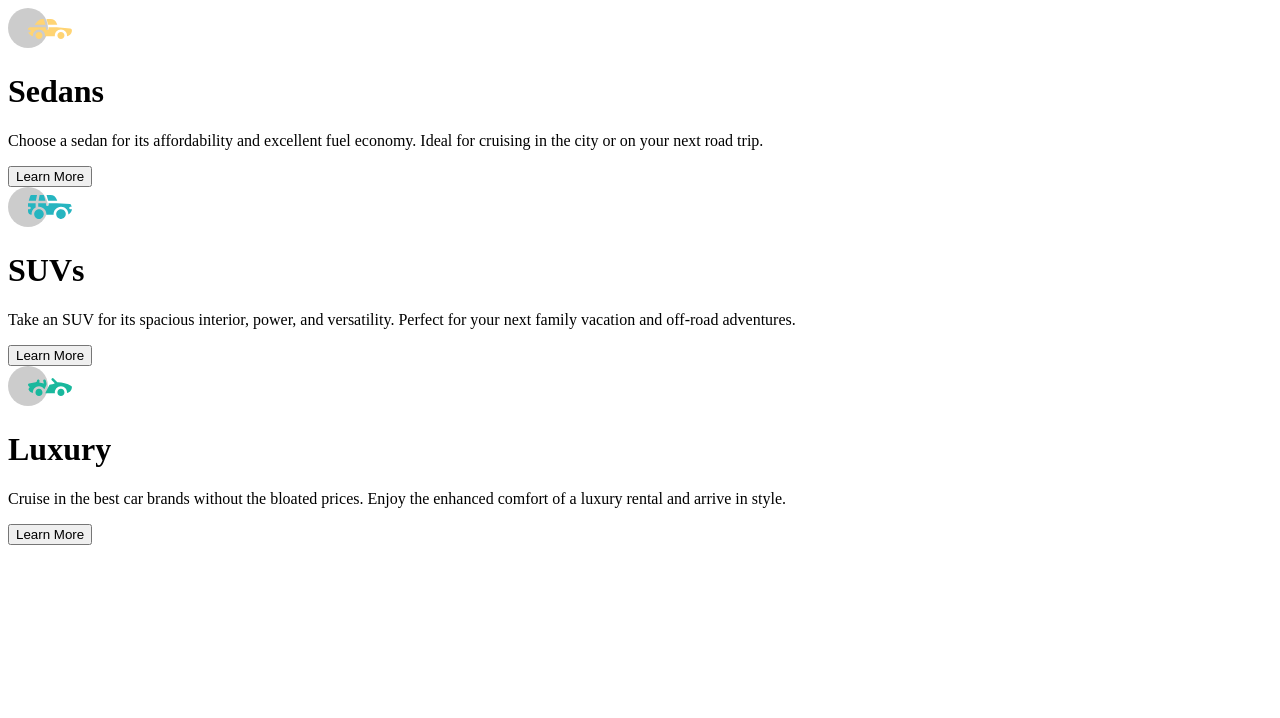
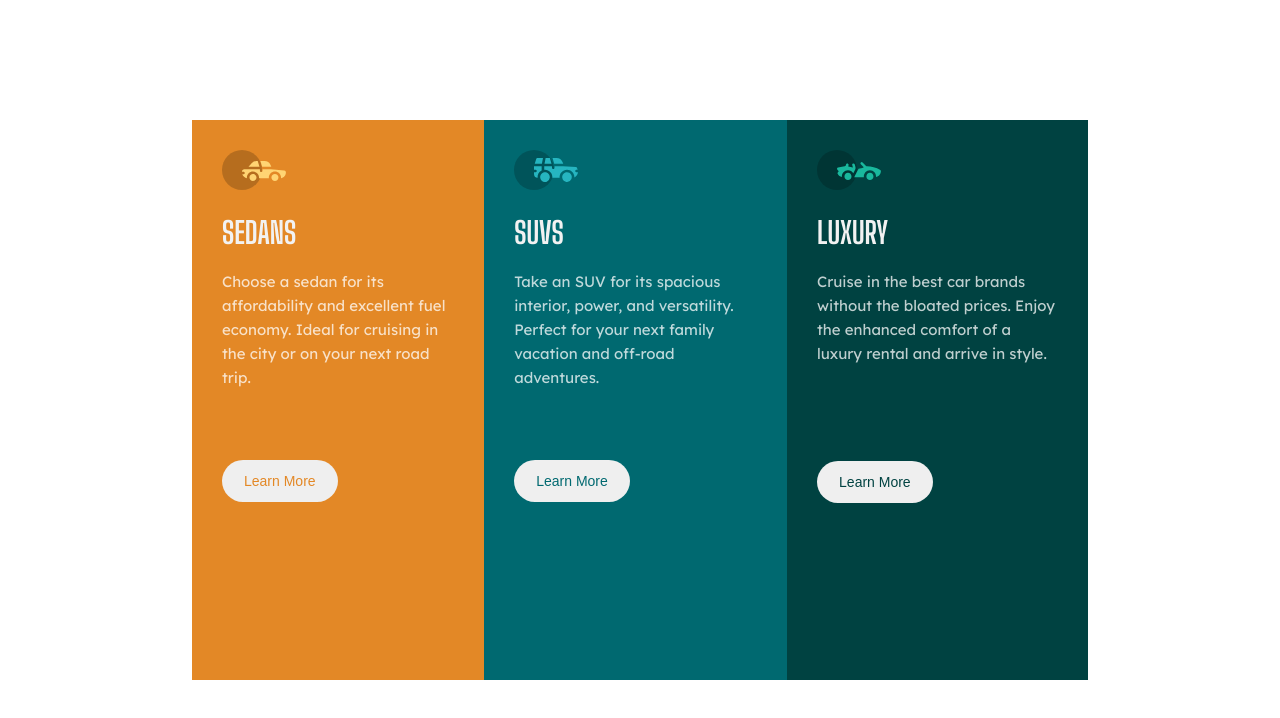
Before and after one commit to bijaylaxmibehera/3-column-preview-card, a plain HTML site: page index.html in a window 1280 px wide. Drawn offline with Linux system fonts and the light colour scheme.

Commit message:
styling done

```diff
--- a/index.html
+++ b/index.html
@@ -6,27 +6,51 @@
     <!-- displays site properly based on user's device -->
 
     <title>3-column preview card component</title>
-    <link rel="stylesheet" href="styles.css">
+    <link rel="stylesheet" href="styles.css" />
   </head>
   <body>
     <main class="main-container">
       <div class="card-1">
-        <img src="./images/icon-sedans.svg" alt="">
+        <div class="content">
+          <img src="./images/icon-sedans.svg" alt="" />
           <h1>Sedans</h1>
-        <p> Choose a sedan for its affordability and excellent fuel economy. Ideal for cruising in the city or on your next road trip.</p>
+          <p>
+            Choose a sedan for its affordability and excellent fuel economy.
+            Ideal for cruising in the city or on your next road trip.
+          </p>
+          <!-- <div class="button-box">
+            <button id="btn-1">Learn More</button>
+          </div> -->
           <button id="btn-1">Learn More</button>
         </div>
+      </div>
       <div class="card-2">
-        <img src="./images/icon-suvs.svg" alt="">
+        <div class="content">
+          <img src="./images/icon-suvs.svg" alt="" />
           <h1>SUVs</h1>
-        <p>  Take an SUV for its spacious interior, power, and versatility. Perfect for your next family vacation and off-road adventures.</p>
+          <p>
+            Take an SUV for its spacious interior, power, and versatility.
+            Perfect for your next family vacation and off-road adventures.
+          </p>
+          <!-- <div class="button-box">
+            <button id="btn-2">Learn More</button>
+          </div> -->
           <button id="btn-2">Learn More</button>
         </div>
+      </div>
       <div class="card-3">
-        <img src="./images/icon-luxury.svg" alt="">
+        <div class="content">
+          <img src="./images/icon-luxury.svg" alt="" />
           <h1>Luxury</h1>
-        <p> Cruise in the best car brands without the bloated prices. Enjoy the enhanced comfort of a luxury rental and arrive in style.</p>
+          <p>
+            Cruise in the best car brands without the bloated prices. Enjoy the
+            enhanced comfort of a luxury rental and arrive in style.
+          </p>
+          <!-- <div class="button-box">
             <button id="btn-3">Learn More</button>
+          </div> -->
+          <button id="btn-3">Learn More</button>
+        </div>
       </div>
     </main>
   </body>
--- a/styles.css
+++ b/styles.css
@@ -0,0 +1,105 @@
+@import url('https://fonts.googleapis.com/css2?family=Lexend+Deca&display=swap');
+@import url('https://fonts.googleapis.com/css2?family=Big+Shoulders+Display:wght@700&display=swap');
+/* font-family: 'Lexend Deca', sans-serif;
+font-family: 'Big Shoulders Display', cursive; */
+
+:root {
+    /*primary color*/
+    --bright-orange: hsl(31, 77%, 52%);
+    --dark-cyan: hsl(184, 100%, 22%);
+    --very-dark-cyan: hsl(179, 100%, 13%);
+    /*neutral color*/
+    --transparent-white:hsla(0, 0%, 100%, 0.75);
+    --very-light-gray:hsl(0, 0%, 95%);
+}
+*{
+    margin: 0;
+    padding: 0;
+    box-sizing: border-box;
+}
+body{
+    color: var(--transparent-white);
+}
+.main-container{
+    display: flex;
+    justify-content: center;
+    align-items: center;
+    margin: auto;
+    max-width: 70vw;
+    height: 100vh;
+}
+.content{
+    padding: 30px;
+}
+
+.card-1{
+    background-color: var(--bright-orange);
+    height: 70%;
+}
+.card-2{
+    background-color: var(--dark-cyan);
+    height: 70%;
+}
+.card-3{
+    background-color: var(--very-dark-cyan);
+    height: 70%;
+}
+h1{
+    font-family: 'Big Shoulders Display', cursive;
+    font-weight: 700;
+    padding: 20px 0;
+    color: hsl(0, 0%, 95%);
+    text-transform: uppercase;
+    font-size: 30px;
+}
+.content p{
+    font-size: 15px;
+    font-family: 'Lexend Deca', sans-serif;
+    line-height: 1.6;
+}
+button{
+    font-size: 14px;
+    margin-top: 70px;
+    padding: 13px 22px;
+    border-radius: 27px;
+    border: none;
+    display: inline-block;
+}
+#btn-1{
+    color: var(--bright-orange);
+}
+#btn-2{
+    color: var(--dark-cyan);
+}
+#btn-3{
+    color: var(--very-dark-cyan);
+    margin-top: 95px;
+}
+#btn-1:hover,#btn-2:hover,#btn-3:hover{
+    color: var(--transparent-white);
+    background: transparent;
+    border: 2px solid var(--very-light-gray);
+    cursor: pointer;
+}
+@media  only screen and (max-width:750px) {
+    .main-container{
+        max-width: 90vw;
+    }
+   .card-1,.card-2,.card-3{
+    height: 90%;
+   }
+   button{
+    margin-top: 55px;
+   }
+   #btn-1{
+    padding: 12px 19px;
+   }
+   #btn-3{
+    margin-top: 33px;
+   }
+}
+@media  only screen and (max-width:375px) {
+    .main-container{
+        flex-direction: column;
+    }
+}
```
Lines whose indentation alone changed are shown as unchanged.
